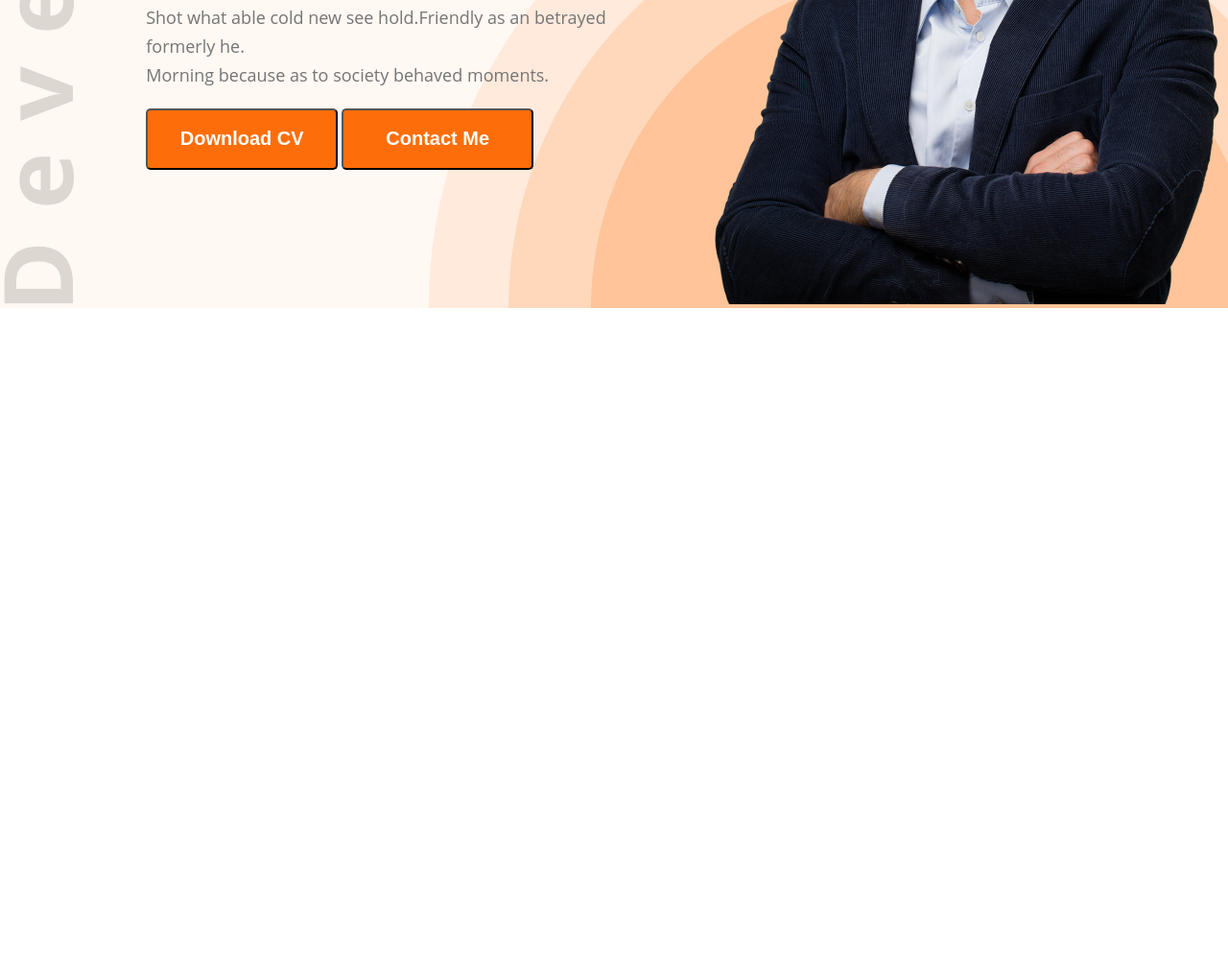
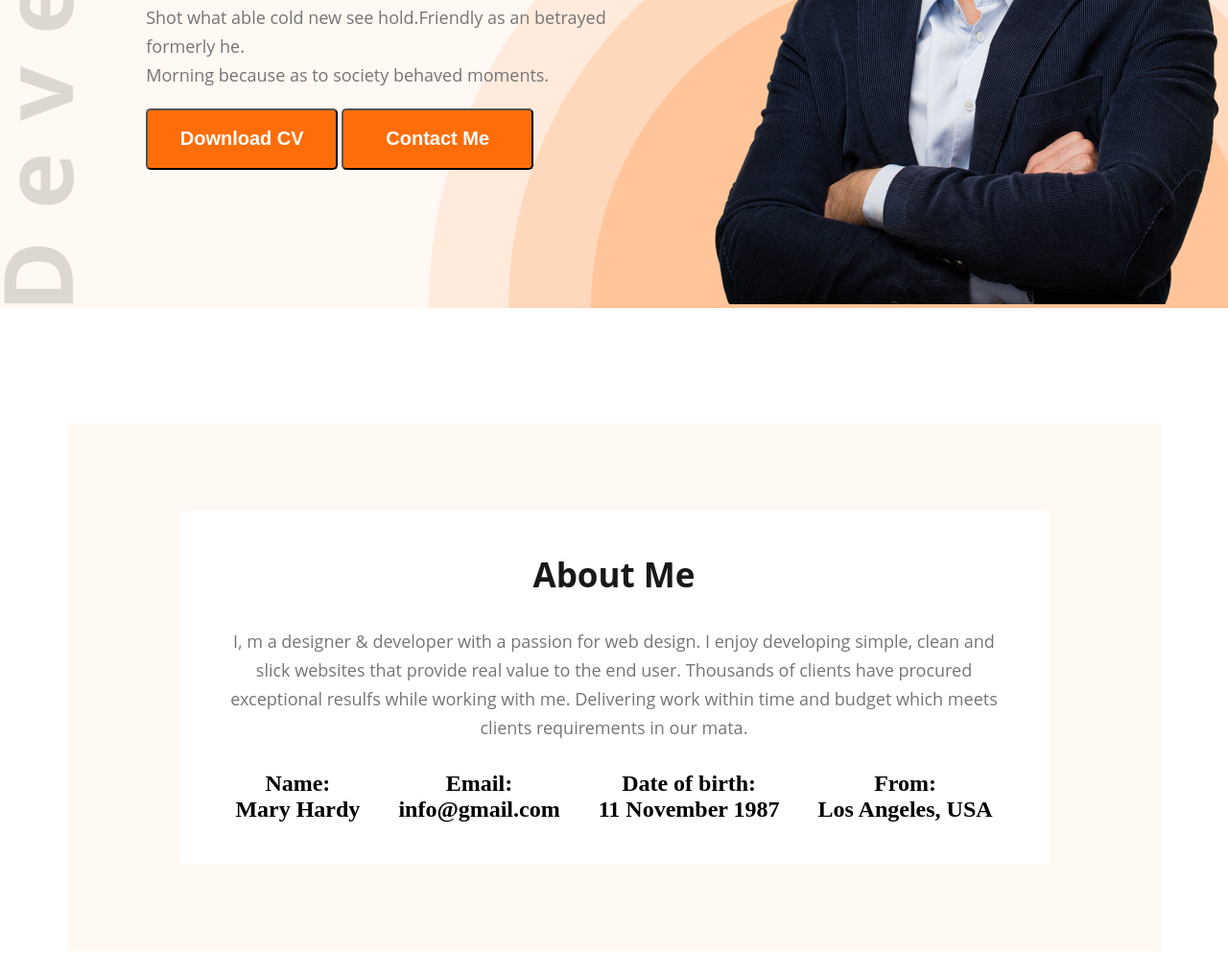
Before and after one commit to Arif-Rabbani-188/my-portfolio, a plain HTML site: page index.html in a window 1280 px wide. Shown: the part 516-1510 px from the top of the page at 96% size. Before the commit the page ends 837 px from the top, so only its background shows below. Drawn offline with Linux system fonts and the light colour scheme.

Commit message:
about me is added

```diff
--- a/index.html
+++ b/index.html
@@ -1,15 +1,15 @@
 <!DOCTYPE html>
 <html lang="en">
   <head>
-    <meta charset="UTF-8">
-    <meta name="viewport" content="width=device-width, initial-scale=1.0">
+    <meta charset="UTF-8" />
+    <meta name="viewport" content="width=device-width, initial-scale=1.0" />
     <title>KHAN MAHMUD ARIF RABBANI</title>
-    <link rel="stylesheet" href="style/style.css">
+    <link rel="stylesheet" href="style/style.css" />
   </head>
   <body>
     <heading class="topBanner">
       <div>
-            <img src="images/developer.png" alt="">
+        <img src="images/developer.png" alt="" />
       </div>
       <div class="allContent">
         <div class="navbar">
@@ -24,20 +24,44 @@
         </div>
         <div class="content">
           <div class="info">
-                    <h3>Hi, I  am</h3>
+            <h3>Hi, I am</h3>
             <h1>Mary Hardy</h1>
-                    <p>Shot what able cold new see hold.Friendly as an betrayed formerly he. <br> Morning because as to society behaved moments.</p>
+            <p>
+              Shot what able cold new see hold.Friendly as an betrayed formerly
+              he. <br />
+              Morning because as to society behaved moments.
+            </p>
             <div class="btn">
               <button class="primaryBtn">Download CV</button>
               <button class="primaryBtn">Contact Me</button>
             </div>
           </div>
           <div class="img">
-                    <img src="images/hardy.png" alt="">
+            <img src="images/hardy.png" alt="" />
           </div>
         </div>
       </div>
     </heading>
 
+    <main>
+      <section class="aboutMe">
+        <div class="content">
+          <h1>About Me</h1>
+          <p>
+            I, m a designer & developer with a passion for web design. I enjoy
+            developing simple, clean and <br> slick websites that provide real value
+            to the end user. Thousands of clients have procured <br> exceptional
+            resulfs while working with me. Delivering work within time and
+            budget which meets <br> clients requirements in our mata.
+          </p>
+          <div class="aboutInfo">
+            <h1>Name: <br> Mary Hardy</h1>
+            <h1>Email: <br> info@gmail.com</h1>
+            <h1>Date of birth: <br> 11 November 1987</h1>
+            <h1>From: <br> Los Angeles, USA</h1>
+          </div>
+        </div>
+      </section>
+    </main>
   </body>
 </html>
--- a/style/style.css
+++ b/style/style.css
@@ -4,11 +4,11 @@
 }
 /* Common Style */
 
-.orangeColor{
+.orangeColor {
   color: rgb(253, 110, 10);
 }
 
-.primaryBtn{
+.primaryBtn {
   width: 200px;
   height: 64px;
   background-color: rgb(253, 110, 10);
@@ -50,7 +50,7 @@
   text-align: left;
 }
 
-.navbar > nav{
+.navbar > nav {
   margin-right: 30px;
 }
 .navbar > nav > ul > li {
@@ -66,13 +66,14 @@
   text-align: left;
 }
 
-.navbar > nav > ul > .hireMe{
+.navbar > nav > ul > .hireMe {
   margin-left: 40px;
   background-color: rgb(253, 110, 10);
   color: white;
   padding: 20px 30px;
   font-weight: 600;
   border-radius: 5px;
+  margin-right: 150px;
 }
 .allContent > .content {
   background-image: url(../images/header_bg.png);
@@ -116,3 +117,54 @@
   letter-spacing: 0%;
   text-align: left;
 }
+
+/* About Me section */
+
+.aboutMe {
+  width: 1140px;
+  height: 550px;
+  margin: 120px auto;
+  background-color: rgb(255, 248, 243);
+  display: flex;
+  justify-content: center;
+  align-items: center;
+}
+
+.aboutMe > .content {
+  gap: 30px;
+  padding: 40px;
+  width: 827px;
+  height: 288px;
+  background-color: white;
+  display: flex;
+  flex-direction: column;
+  justify-content: center;
+  align-items: center;
+}
+
+.content > h1 {
+  color: rgb(24, 24, 24);
+  font-family: Open Sans;
+  font-size: 35px;
+  font-weight: 700;
+  line-height: 48px;
+  letter-spacing: 0%;
+  text-align: center;
+}
+
+.content > p {
+  color: rgb(117, 117, 117);
+  font-family: Open Sans;
+  font-size: 18px;
+  font-weight: 400;
+  line-height: 30px;
+  letter-spacing: 0%;
+  text-align: center;
+}
+.content > .aboutInfo {
+  display: flex;
+  gap: 40px;
+}
+.aboutInfo > h1 {
+  text-align: center;
+}
```
Lines whose indentation alone changed are shown as unchanged.
